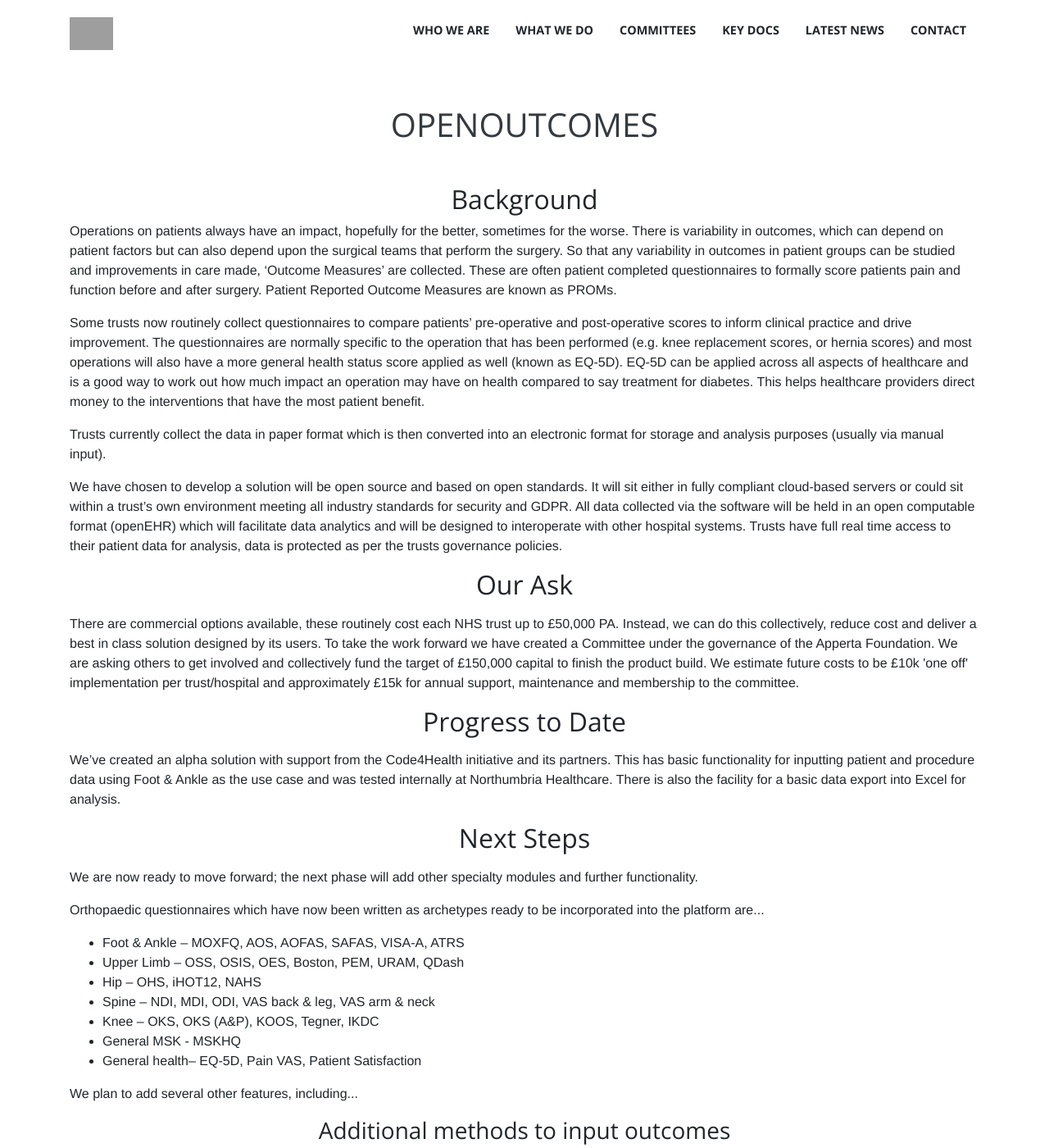
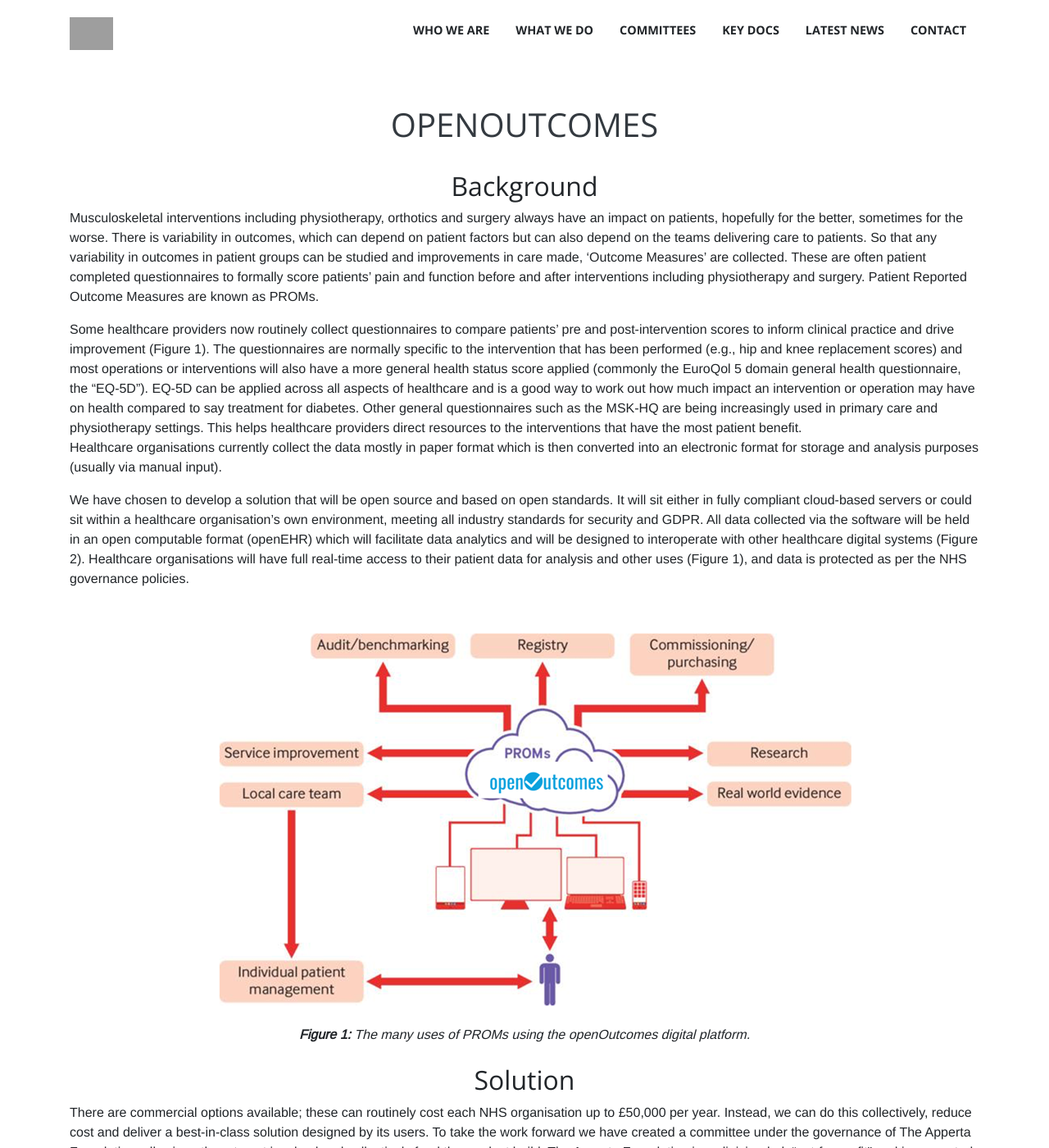
Before and after one commit to AppertaFoundation/apperta.org, a Jekyll site: the page built from _pages/OpenOutcomes.md, in a window 1280 px wide and 1400 px high. Shown: the whole window at 82% size. Built offline with Jekyll 4.4.1, drawn with Linux system fonts in a browser that asks for light colours; nearby versions of some CDN libraries; some web fonts are replaced; some of the changed text lies outside the part shown; grey boxes are pictures that could not be loaded.

Commit message:
update/OpenOutcomes

```diff
--- a/_pages/OpenOutcomes.md
+++ b/_pages/OpenOutcomes.md
@@ -7,64 +7,87 @@
 ---
 
 <section class="bg-white text-black" id="about">
-      <div class="container text-center">
+        <div class="container text-center">
         <h1 class="text-uppercase text-dark">{{ page.title }}</h1><br>
-        <p align="left">
         <h2>Background</h2>
-        <p align="left">Operations on patients always have an impact, hopefully for the better, sometimes for the worse. There is variability in outcomes, which can depend on patient factors but can also depend upon the surgical teams that perform the surgery. So that any variability in outcomes in patient groups can be studied and improvements in care made, ‘Outcome Measures’ are collected. These are often patient completed questionnaires to formally score patients pain and function before and after surgery. Patient Reported Outcome Measures are known as PROMs.
-        </p>
-        <p align="left">Some trusts now routinely collect questionnaires to compare patients’ pre-operative and post-operative scores to inform clinical practice and drive improvement. The questionnaires are normally specific to the operation that has been performed (e.g. knee replacement scores, or hernia scores) and most operations will also have a more general health status score applied as well (known as EQ-5D). EQ-5D can be applied across all aspects of healthcare and is a good way to work out how much impact an operation may have on health compared to say treatment for diabetes. This helps healthcare providers direct money to the interventions that have the most patient benefit.</p>
-        <p align="left">Trusts currently collect the data in paper format which is then converted into an electronic format for storage and analysis purposes (usually via manual input).</p>
-        <p align="left">We have chosen to develop a solution will be open source and based on open standards. It will sit either in fully compliant cloud-based servers or could sit within a trust’s own environment meeting all industry standards for security and GDPR. All data collected via the software will be held in an open computable format (openEHR) which will facilitate data analytics and will be designed to interoperate with other hospital systems. Trusts have full real time access to their patient data for analysis, data is protected as per the trusts governance policies.</p>
-        <p align="left"><h2>Our Ask</h2></p>
-        <p align="left">There are commercial options available, these routinely cost each NHS trust up to £50,000 PA. Instead, we can do this collectively, reduce cost and deliver a best in class solution designed by its users. To take the work forward we have created a Committee under the governance of the Apperta Foundation. We are asking others to get involved and collectively fund the target of £150,000 capital to finish the product build. We estimate future costs to be £10k 'one off' implementation per trust/hospital and approximately £15k for annual support, maintenance and membership to the committee.</p>
-        <p align="left"><h2>Progress to Date</h2></p>
-        <p align="left">We’ve created an alpha solution with support from the Code4Health initiative and its partners. This has basic functionality for inputting patient and procedure data using Foot & Ankle as the use case and was tested internally at Northumbria Healthcare. There is also the facility for a basic data export into Excel for analysis.</p>
-        <p align="left"><h2>Next Steps</h2></p>
-        <p align="left">We are now ready to move forward; the next phase will add other specialty modules and further functionality.</p>
-        <p align="left">Orthopaedic questionnaires which have now been written as archetypes ready to be incorporated into the platform are...</p>
-        <ul>
-            <li align="left">Foot & Ankle – MOXFQ, AOS, AOFAS, SAFAS, VISA-A, ATRS</li>
-            <li align="left">Upper Limb – OSS, OSIS, OES, Boston, PEM, URAM, QDash</li>
-            <li align="left">Hip – OHS, iHOT12, NAHS</li>
-            <li align="left">Spine – NDI, MDI, ODI, VAS back & leg, VAS arm & neck</li>
-            <li align="left">Knee – OKS, OKS (A&P), KOOS, Tegner, IKDC</li>
-            <li align="left">General MSK - MSKHQ</li>
-            <li align="left">General health– EQ-5D, Pain VAS, Patient Satisfaction</li>
-        </ul>
-        <p align="left">We plan to add several other features, including...</p>
-        <p align="left"><h3>Additional methods to input outcomes</h3></p>
-        <ul>
-            <li align="left">Tablets or PC browser entry by the patients in clinic within the hospital’s intranet</li>
-            <li align="left">Web and smartphone / tablet entry via the internet</li>
-            <li align="left">Text responses</li>
-            <li align="left">The ability for the software to generate bar coded questionnaires so they can be automatically posted out to patients and automatically read when returned and ascribed to the correct patient and operation/intervention.</li>
-        </ul>
-        <p align="left"><h3>Additional functionality</h3></p>
-        <ul>
-            <li align="left">Automatic prompts when post-operative responses are due</li>
-            <li align="left">Prompts when questionnaires have not been received</li>
-            <li align="left">Reporting module</li>
-            <li align="left">Ability to analyse data and view charts, graphs, and tables with a variety of queries possible. This will allow real time data to be available to clinicians and teams within hospitals.</li>
-            <li align="left">Data push into national registries</li>
-            <li align="left">Ability to push data into the various national registries to avoid duplication and save time.</li>
-        </ul>
-        <p align="left"><h2>Over to you</h2></p>
-        <p align="left">We want clinicians and their departments to get involved, subscribe to use the product and help to shape its future. Subscribers will be asked to take a seat on our committee if they so wish, to govern product development and to decide how future investment should be spent.</p></p><br>
-            <div class="row">
-                <div class="col-sm-3">
+        <p align="left">Musculoskeletal interventions including physiotherapy, orthotics and surgery always have an impact on patients, hopefully for the better, sometimes for the worse. There is variability in outcomes, which can depend on patient factors but can also depend on the teams delivering care to patients. So that any variability in outcomes in patient groups can be studied and improvements in care made, ‘Outcome Measures’ are collected. These are often patient completed questionnaires to formally score patients’ pain and function before and after interventions including physiotherapy and surgery. Patient Reported Outcome Measures are known as PROMs.</p>
+
+<p align="left">Some healthcare providers now routinely collect questionnaires to compare patients’ pre and post-intervention scores to inform clinical practice and drive improvement (Figure 1). The questionnaires are normally specific to the intervention that has been performed (e.g., hip and knee replacement scores) and most operations or interventions will also have a more general health status score applied (commonly the EuroQol 5 domain general health questionnaire, the “EQ-5D”). EQ-5D can be applied across all aspects of healthcare and is a good way to work out how much impact an intervention or operation may have on health compared to say treatment for diabetes. Other general questionnaires such as the MSK-HQ are being increasingly used in primary care and physiotherapy settings. This helps healthcare providers direct resources to the interventions that have the most patient benefit. <br>
+Healthcare organisations currently collect the data mostly in paper format which is then converted into an electronic format for storage and analysis purposes (usually via manual input). </p>
+
+<p align="left">We have chosen to develop a solution that will be open source and based on open standards. It will sit either in fully compliant cloud-based servers or could sit within a healthcare organisation’s own environment, meeting all industry standards for security and GDPR. All data collected via the software will be held in an open computable format (openEHR) which will facilitate data analytics and will be designed to interoperate with other healthcare digital systems (Figure 2). Healthcare organisations will have full real-time access to their patient data for analysis and other uses (Figure 1), and data is protected as per the NHS governance policies.</p>
+
+
+<img src="/img/OO-figure-1.png"><br>
+
+<i><b>Figure 1:</b> The many uses of PROMs using the openOutcomes digital platform. </i><br><br>
+
+<h2>Solution</h2>
+
+<p align="left">There are commercial options available; these can routinely cost each NHS organisation up to £50,000 per year. Instead, we can do this collectively, reduce cost and deliver a best-in-class solution designed by its users. To take the work forward we have created a committee under the governance of The Apperta Foundation, allowing others to get involved and collectively fund the product build. The Apperta Foundation is a clinician-led, “not-for-profit" and is supported by NHS England, NHS Digital and others. We estimate future costs to be £15k 'one off' implementation per trust/hospital and approximately £20-25k per annum. for annual support, hosting, maintenance and membership of the leadership committee deciding future functionality.</p>
+
+<h2>Progress to Date </h2>
+
+<p align="left">We have been successful with obtaining funding from NHS Transformation (formerly NHSx) via the MSK Adoption fund along with funding from the North of England Commissioning Support unit (NECS) to build a best-in-class solution PROMs platform. We currently are near completion of the core minimum viable product (MVP) for the openOutcomes platform which can read and pull patient demographics from PAS and allow staff access via Active Directory (using their hospital password). We will shortly be implementing it in one NHS Trust for testing and feedback (May 2022) before offering the platform to further trusts subscribed to the project. </p>
+
+<h2>Next Steps</h2>
+
+<p align="left">We are also planning to move forward and the next phase will add further specialty modules and functionality.<br>
+Common MSK and Orthopaedic questionnaires have now been written as openEHR archetypes ready to be incorporated into the platform and include:</p>
+
+<ul align="left">
+    <li>Foot & Ankle – MOXFQ, AOS, AOFAS, SAFAS, VISA-A, ATRS </li>
+    <li>Upper Limb – OSS, OSIS, OES, Boston, PEM, URAM, QDash </li>
+    <li>Hip – OHS, iHOT12, NAHS </li>
+    <li>Spine – NDI, MDI, ODI, VAS back & leg, VAS arm & neck </li>
+    <li>Knee – OKS, OKS (A&P), KOOS, Tegner, IKDC </li>
+    <li>General MSK – MSK HQ </li>
+    <li>General health– EQ-5D,  </li>
+    <li>Pain VAS,  </li>
+    <li>Patient Satisfaction </li>
+</ul>
+
+<p align="left">Current PROMS input methods with mutilingual support:</p>
+<ul align="left">
+    <li>Paper, supported by administrator input (currently the best method to get patient engagement with rates around 50%) </li>
+    <li >Electronic entry (currently the cheapest method to collect data, but with maximum reach around 25%) </li>
+    <li>Tablets or PC web browser entry by the patients in clinic within the hospital’s intranet </li>
+    <li>Web and smartphone / tablet entry via the public internet </li>
+    <li>The software has automatic prompts when post-operative responses are due and prompts when questionnaires have not been received. </li>
+</ul>
+<p align="left">On launch openOutcomes will have the ability to analyse PROMs data and view charts, graphs, and tables with a variety of queries possible. This will allow real time data to be available to clinicians and teams within the NHS organisation using it. Furthermore, OpenOutcomes records data about the procedure itself which can be passed along with the PROMs data into analysis tools with a range of purposes including correlational analysis, creation of visualisations and machine learning.</p>
+
+<p align="left">Future aims, should further funds become available and subject to the decisions of the committee, might include:</p>
+<ul align="left">
+    <li>Ability to push data into the various national registries to avoid duplication and save time </li>
+    <li>The ability for the software to generate bar coded questionnaires so they can be automatically posted out to patients and automatically read when returned and ascribed to the correct patient and operation/intervention. </li>
+    <li>Voice generated PROMS scores from robot generated phone calls. </li>
+</ul>
+
+<p align="left">OpenOutcomes is a digital platform capable of building on modules for other speciality PROMs such as ophthalmology, general surgery and cancer services. The technology upon which its built allows for any PROMs questionnaire to be incorporated into the platform due its agnostic capabilities. Figure 2 shows the high level overview of the data technology architecture and how it can interoperate with other digital systems and EPRs within and across NHS organisations.</p>
+
+<img src="/img/OO-figure-2.png"><br>
+
+<i><b>Figure 2:</b> High level data architecture overview of openOutcomes and how it is interoperable with other IT system across the NHS (Diagram adapted from John Meredith, NHS Wales) </i><br><br>
+
+<h2> Over to you </h2>
+
+<p align="left">We want clinicians, allied healthcare professionals and their departments to get involved in this exciting project by subscribing to use the product and help to shape its future. Subscribers will be asked to take a seat on our committee if they so wish, to govern product development and to decide how future investment should be spent.  </p>
+<center>
+<div class="row">
+                <div class="col-sm-6">
                     <a href="/assets/openOutcomes%20Frequently%20Asked%20Questions.pdf"><img src="/img/oo-faq.png"></a><br>
                    <font size="2">Read our <b>Frequently Asked Questions</b> to aid any departmental discussions</font>
                 </div>
-                <div class="col-sm-3">
+                <div class="col-sm-6">
                     <a href="/assets/openOutcomes%20Executive%20summary.pdf"><img src="/img/executive-summary.png"></a>
                     <font size="2"><p>Download our <b>Executive Summary</b> to share with your colleagues.</p></font>
                 </div>
             </div>
         <br>
-        <center><a class="btn btn-primary btn-xl" href="mailto:info@apperta.org?Subject=%5BOpenOutcomes">Get in Touch</a></center>
-    </div>
+        <a class="btn btn-primary btn-xl" href="mailto:info@apperta.org?Subject=%5BOpenOutcomes">Get in Touch</a></center></div>
 </section>
+
 <section id="about" style="background-image:url(../img/blog-bg_blue.png);background-position:center center;-webkit-background-size:cover;-moz-background-size:cover;-o-background-size:cover;background-size:cover">
       <div class="container">
           <div class="col-lg12 mx-auto text-center">
@@ -72,8 +95,6 @@
               <strong>Committee</strong>
             </h1>
             <h2 class="section-heading text-white">Our Committee Members</h2>
-            <hr class="light my-4">
-
                 {% assign members = site.subcommittee-members | where:"subcommittee",page.title %}
                 {% assign rows = members.size | divided_by: 3.0 | ceil %}
                 {% for i in (1..rows) %}
@@ -84,7 +105,8 @@
                         {% if subcommittee-member.subcommittee == page.title %}
                             <div class="col-sm-4">
                                 <div class="card" style="height: 100%;">
-                                    <div class="card-header"><strong>{{ subcommittee-member.name }}</strong> <p><em>{{ subcommittee-member.role }}</em> </p></div>
+                                    <div class="card-header"><strong>{{ subcommittee-member.name }}</strong> <p><em>{{ subcommittee-member.role }}</em> </p>
+                                    </div>
                                     <div class="card-body">
                                         <img class="pull-left" src="{{ subcommittee-member.photo }}" style="height:100px; width:100px; margin:10px" alt="Card image cap">
                                             <p class="card-text">{{ subcommittee-member.bio }}</p>
```
Also changed, not shown: img/OO-figure-1.png (added), img/OO-figure-2.png (added).
